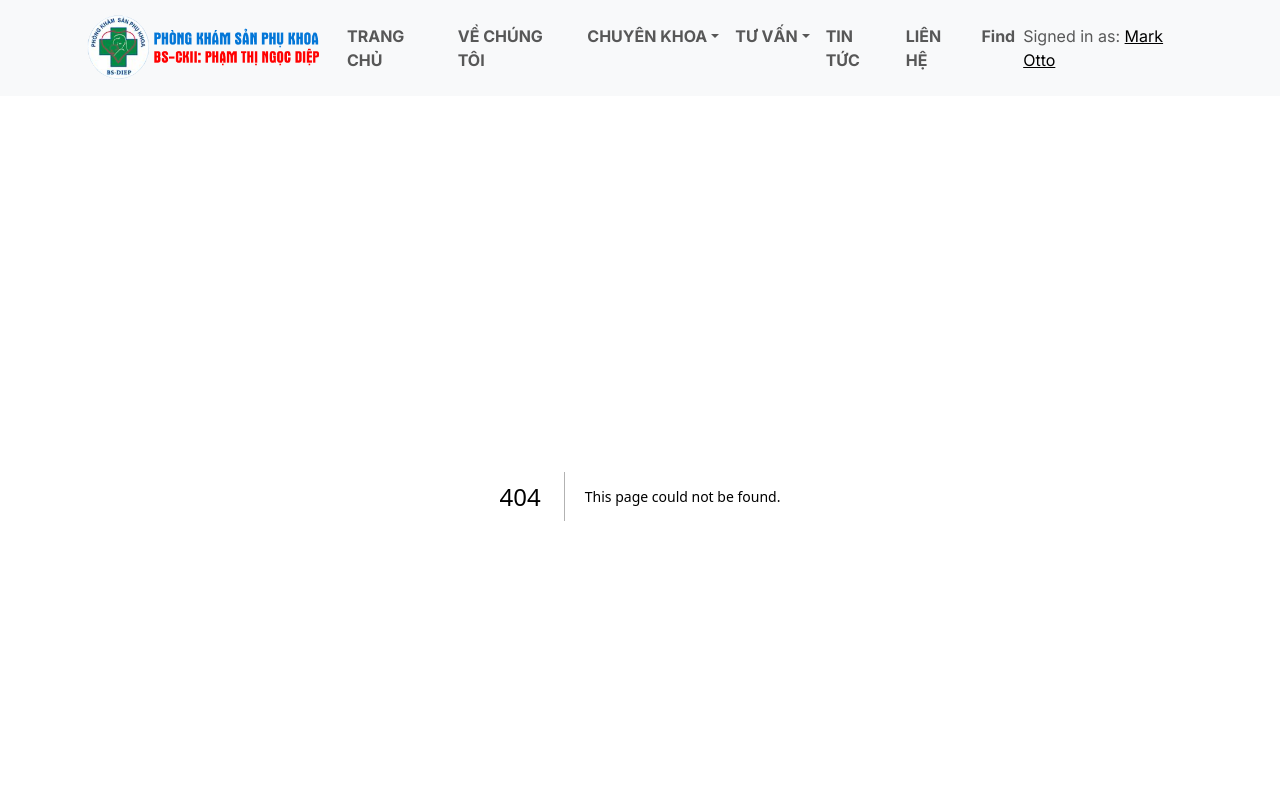
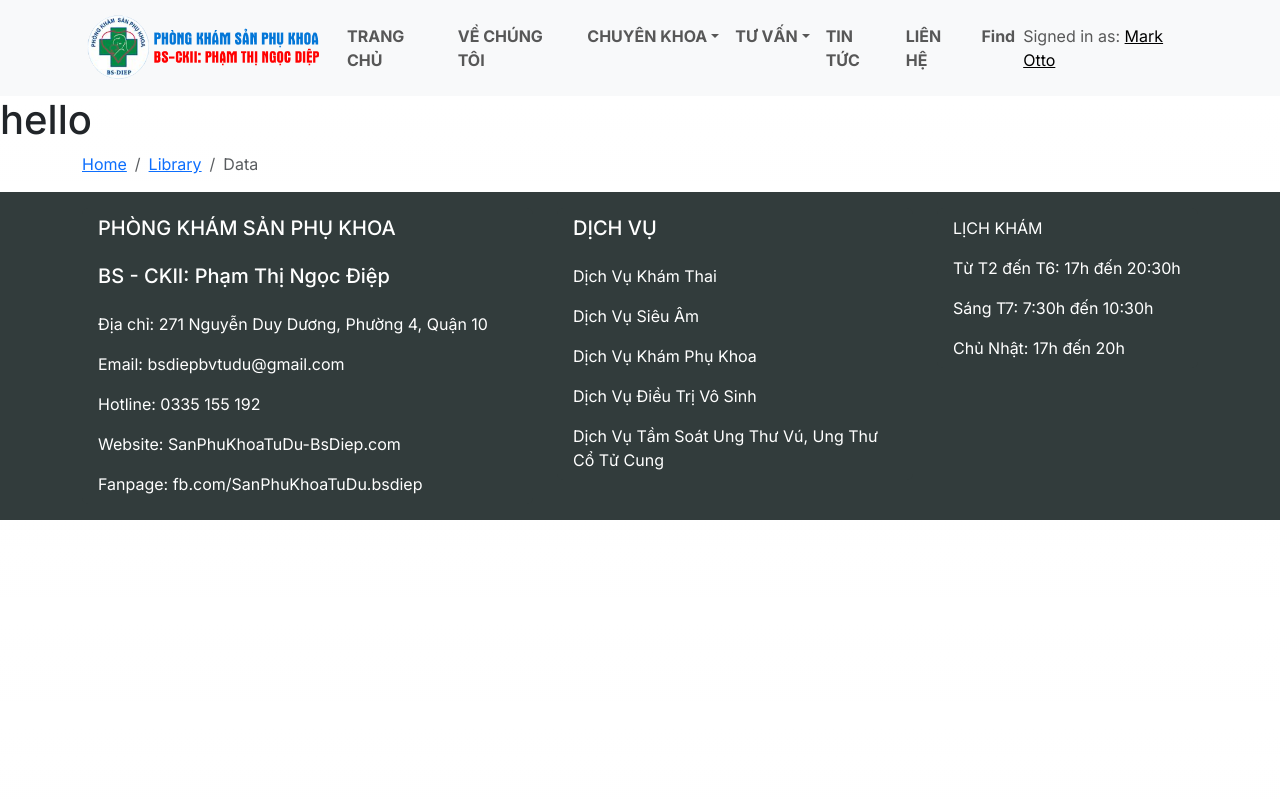
Before and after one commit to LinhPT2108/WebsiteBSMinh, a Next.js app: page /phu-khoa in a window 1280 px wide. Before the commit this address had no page. Shown: the top 800 px of the page. Built offline with nearby package versions, Linux system fonts and the light colour scheme.

Commit message:
base source

```diff
--- /dev/null
+++ b/src/app/phu-khoa/page.tsx
@@ -0,0 +1,12 @@
+import SpecialistBreadcumpComponent from "@/components/specialist/specialist.breadcump";
+
+const AppGynecologicalComponent = () => {
+  return (
+    <>
+      <h1>hello</h1>
+      <SpecialistBreadcumpComponent />
+    </>
+  );
+};
+
+export default AppGynecologicalComponent;
--- a/src/components/app.header.tsx
+++ b/src/components/app.header.tsx
@@ -30,7 +30,7 @@ function HeaderComponent() {
                 </Link>
               </Nav.Link>
               <NavDropdown title="CHUYÊN KHOA" id="basic-nav-dropdown">
-                <NavDropdown.Item href="#action/3.1">
+                <NavDropdown.Item href="/phu-khoa">
                   CHUYÊN KHOA
                 </NavDropdown.Item>
                 <NavDropdown.Item href="#action/3.2">
--- /dev/null
+++ b/src/components/specialist/specialist.breadcump.tsx
@@ -0,0 +1,18 @@
+"use client";
+import { Breadcrumb, Container } from "react-bootstrap";
+
+const SpecialistBreadcumpComponent = () => {
+  return (
+    <div>
+      <Container>
+        <Breadcrumb>
+          <Breadcrumb.Item href="#">Home</Breadcrumb.Item>
+          <Breadcrumb.Item href="">Library</Breadcrumb.Item>
+          <Breadcrumb.Item active>Data</Breadcrumb.Item>
+        </Breadcrumb>
+      </Container>
+    </div>
+  );
+};
+
+export default SpecialistBreadcumpComponent;
```
